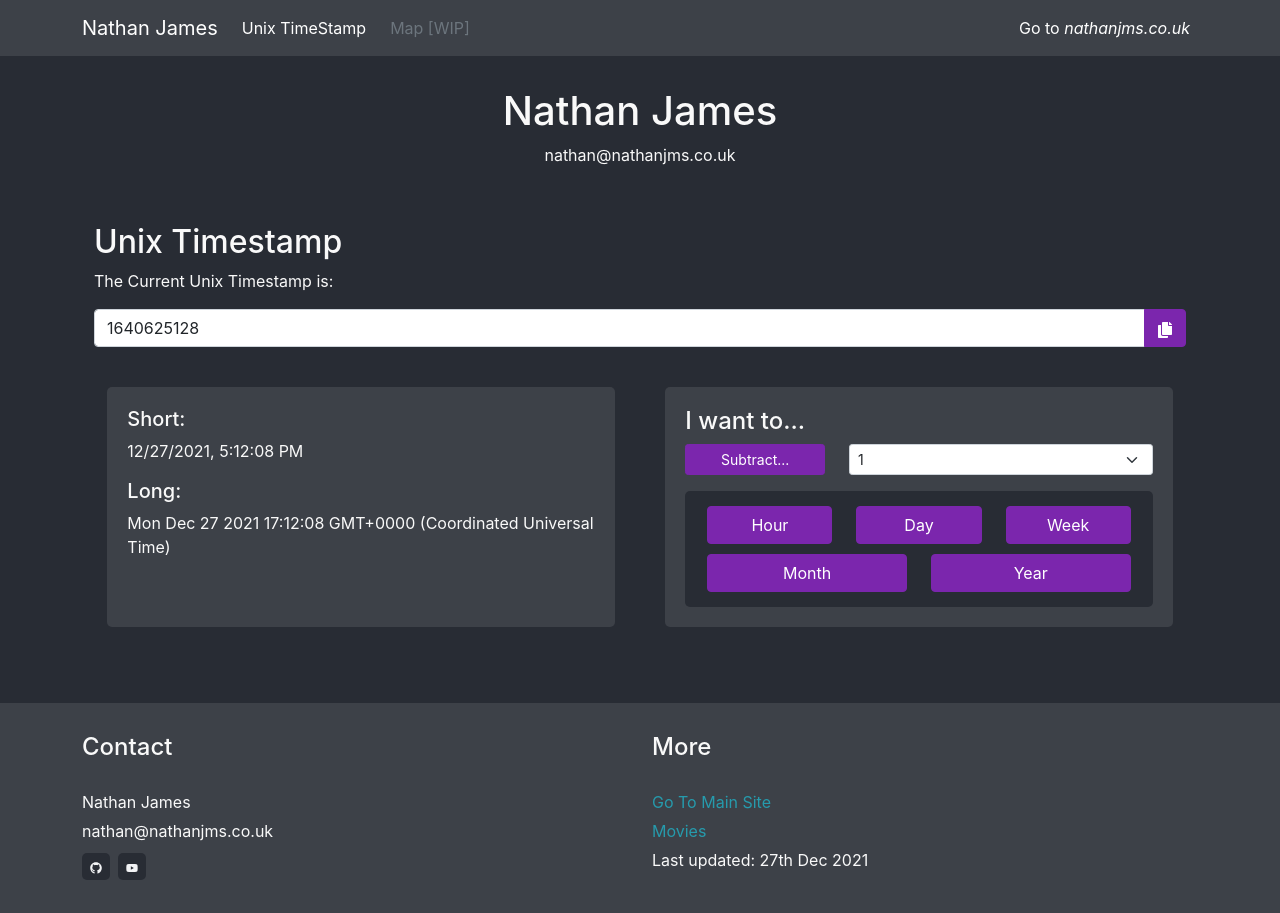
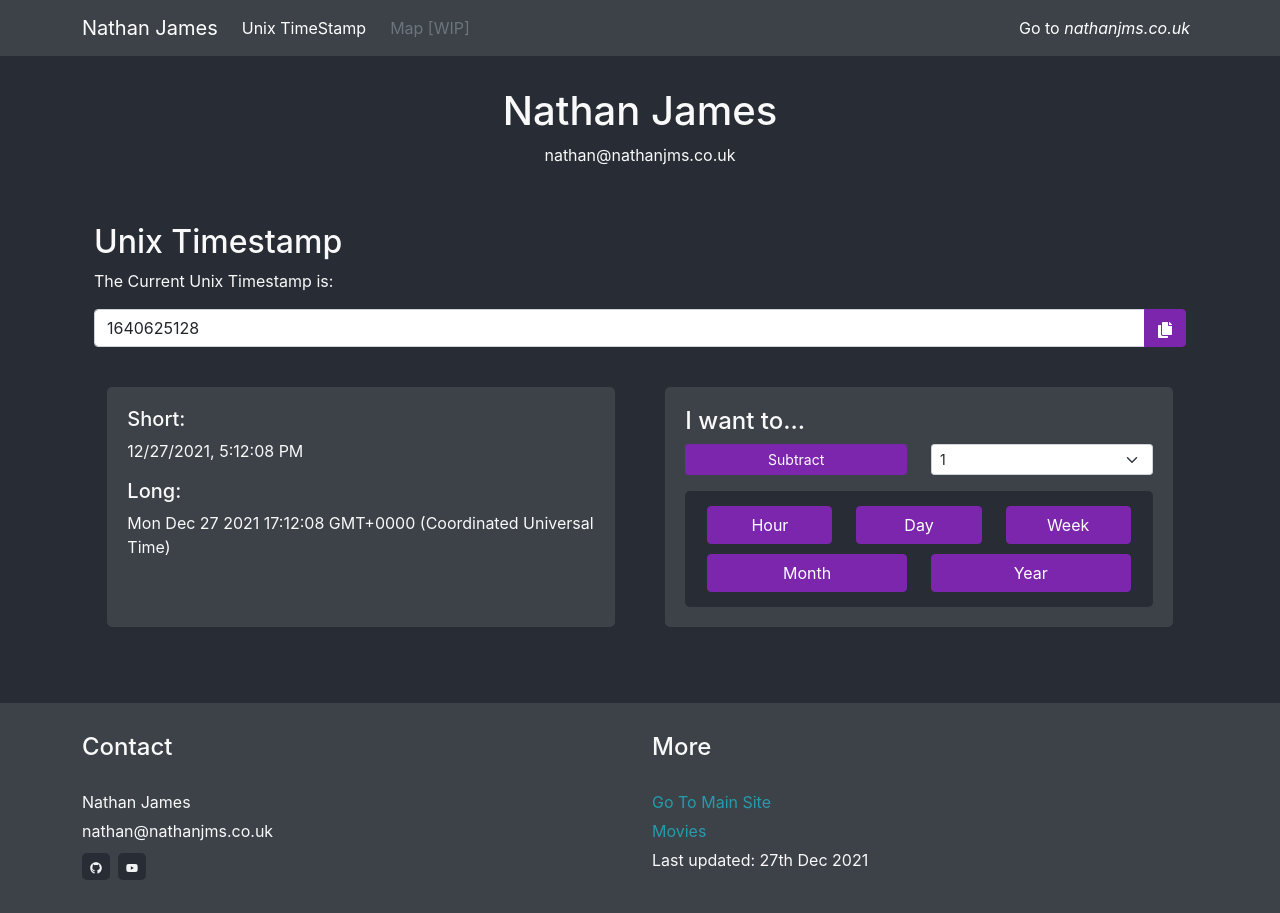
Before and after one commit to Nathanjms/nathanjms-tools, a React (Create React App) app: page / in a window 1280 px wide. Built offline with nearby package versions, Linux system fonts and the light colour scheme.

Commit message:
Small formatting updates

```diff
--- a/src/components/main/unixtime/UnixToDate.tsx
+++ b/src/components/main/unixtime/UnixToDate.tsx
@@ -174,23 +174,19 @@ const UnixToDate: React.FC<Props> = () => {
           <div className="grey-card">
             <h4>I want to...</h4>
             <Row className="mb-3">
-              <Col xs={4}>
-                <OverlayTrigger
-                  overlay={<Tooltip>Toggle Adding/Subtracting.</Tooltip>}
-                >
+              <Col xs={6}>
                 <Button
                   variant="primary"
                   size="sm"
                   onClick={() => {
                     setAddTime(!addTime);
                   }}
-                    style={{ width: "100%" }}
+                  style={{ minWidth: "100%", wordWrap: "break-word" }}
                 >
-                    {getAddSubtractWording()}...
+                  {getAddSubtractWording()}
                 </Button>
-                </OverlayTrigger>{" "}
               </Col>
-              <Col xs={8}>
+              <Col xs={6}>
                 <Form.Select
                   onChange={(e) => handleQuantityChange(e)}
                   size="sm"
```
Lines whose indentation alone changed are shown as unchanged.
